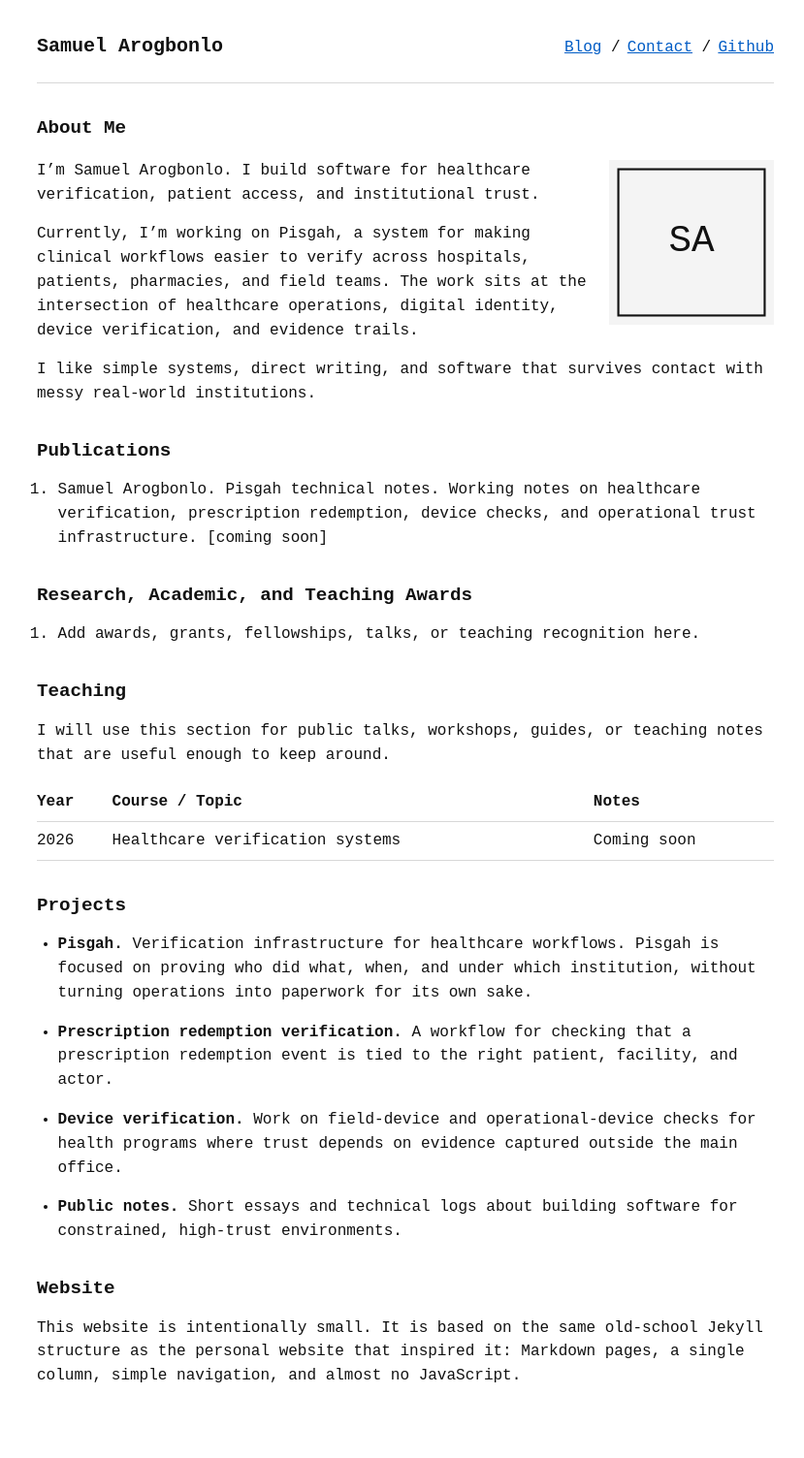
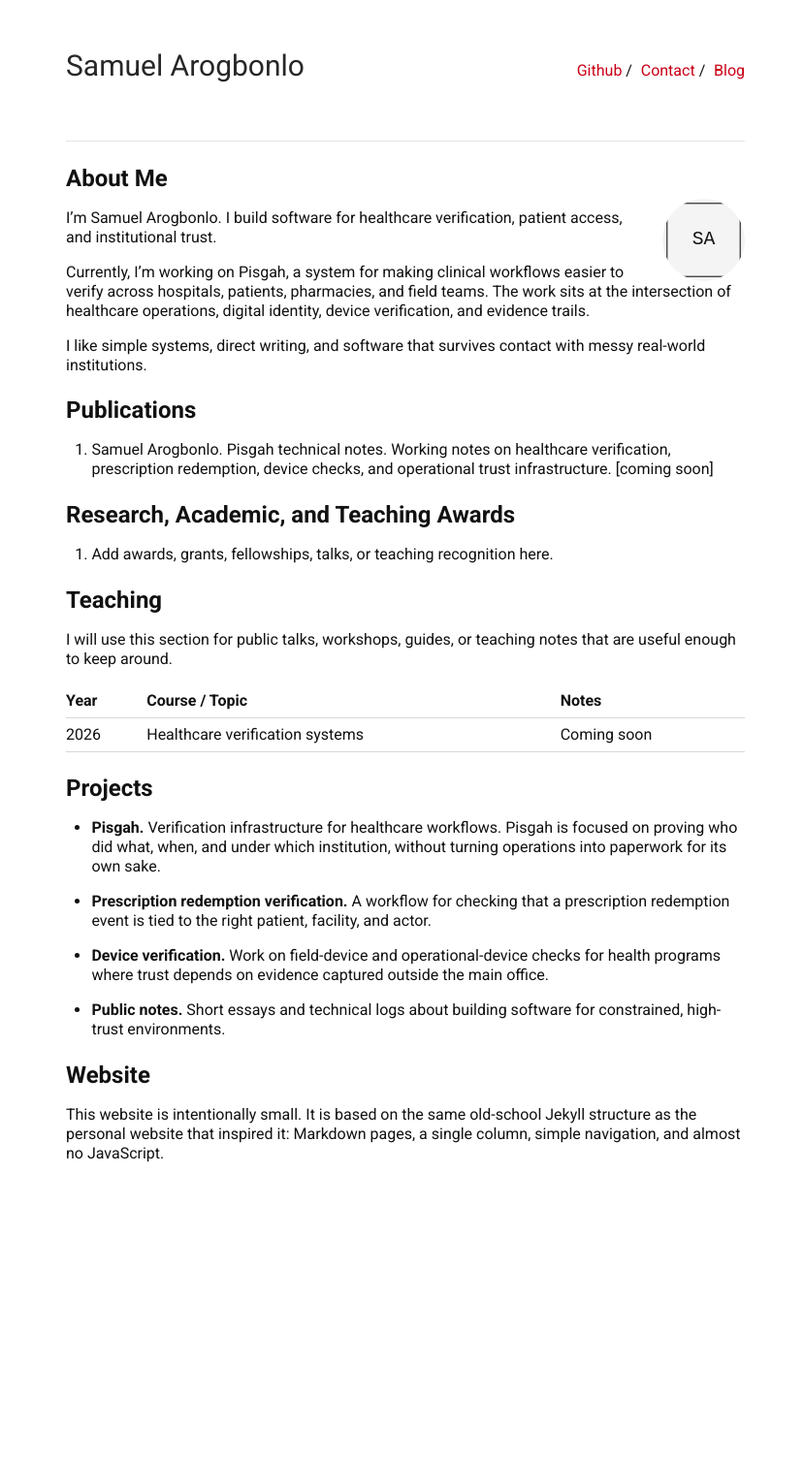
Before and after one commit to samuelarogbonlo/samiel, a Jekyll site: the page built from index.md, in a window 1280 px wide. Shown: the whole page at 97% size, without its empty margins (222-1051 px from the left). Built offline with Jekyll 4.4.1, drawn with Linux system fonts in a browser that asks for light colours; our own code applies the rules of GitHub Pages for plain Markdown files; after the commit the page ends 1272 px from its top, so only the background shows below that.

Commit message:
Match reference typography

```diff
--- a/_includes/head.html
+++ b/_includes/head.html
@@ -4,6 +4,9 @@
   <title>{% if page.title %}{{ page.title }} / {% endif %}{{ site.title }}</title>
   <meta name="description" content="{{ page.description | default: site.description }}">
   {% seo title=false %}
+  <link rel="preconnect" href="https://fonts.googleapis.com">
+  <link rel="preconnect" href="https://fonts.gstatic.com" crossorigin>
+  <link href="https://fonts.googleapis.com/css?family=Roboto:400,700" rel="stylesheet" type="text/css">
   <link rel="stylesheet" href="{{ '/assets/css/main.css' | relative_url }}">
   <link rel="alternate" type="application/rss+xml" title="{{ site.title }}" href="{{ '/feed.xml' | relative_url }}">
 </head>
--- a/_sass/_base.scss
+++ b/_sass/_base.scss
@@ -3,6 +3,7 @@
 }
 
 html {
+  height: 100%;
   font-size: 16px;
 }
 
@@ -10,14 +11,15 @@ body {
   margin: 0;
   background: $background-color;
   color: $text-color;
-  font-family: $mono-font;
-  line-height: 1.55;
+  font-family: $body-font;
+  height: 100%;
+  line-height: 1.25;
 }
 
 .container {
-  width: min(760px, calc(100% - 32px));
+  width: min(700px, calc(100% - 32px));
   margin: 0 auto;
-  padding: 36px 0 56px;
+  padding: 0 0 56px;
 }
 
 .site-header {
@@ -26,10 +28,13 @@ body {
   flex-wrap: wrap;
   gap: 8px 18px;
   justify-content: space-between;
+  padding: 50px 0;
 }
 
 .site-title {
-  font-size: 1.25rem;
+  color: #272727;
+  font-size: 30px;
+  font-weight: 400;
   line-height: 1.2;
   margin: 0;
 }
@@ -42,10 +47,10 @@ body {
 .site-nav ul {
   display: flex;
   flex-wrap: wrap;
-  gap: 0.45rem;
+  gap: 0.55rem;
   list-style: none;
   margin: 0;
-  padding: 0;
+  padding: 5px 0;
 }
 
 .site-nav li {
@@ -53,12 +58,13 @@ body {
 }
 
 h2 {
-  font-size: 1.2rem;
-  margin: 2rem 0 0.8rem;
+  font-size: 24px;
+  line-height: 1.25;
+  margin: 1.35rem 0 1rem;
 }
 
 h3 {
-  font-size: 1rem;
+  font-size: 18px;
   margin: 1.4rem 0 0.5rem;
 }
 
@@ -71,22 +77,25 @@ table {
 
 a {
   color: $accent-color;
+  text-decoration: none;
 }
 
 a:hover,
 a:focus {
-  text-decoration: none;
+  text-decoration: underline;
 }
 
 hr {
   border: 0;
-  border-top: 1px solid $border-color;
-  margin: 1rem 0 1.8rem;
+  border-top: 1px solid rgba(0, 0, 0, 0.1);
+  border-bottom: 1px solid rgba(255, 255, 255, 0.3);
+  height: 0;
+  margin: 0 0 1.35rem;
 }
 
 ol,
 ul {
-  padding-left: 1.35rem;
+  padding-left: 1.65rem;
 }
 
 li {
@@ -111,9 +120,11 @@ th {
 }
 
 .profile-picture {
+  border-radius: 50%;
   float: right;
-  margin: 0.25rem 0 1rem 1.4rem;
-  width: 170px;
+  height: 85px;
+  margin: -10px 0 0 15px;
+  width: 85px;
 }
 
 .muted {
@@ -134,11 +145,11 @@ th {
 @media (max-width: 560px) {
   .container {
     width: min(100% - 24px, 760px);
-    padding-top: 24px;
   }
 
   .site-header {
     display: block;
+    padding: 28px 0;
   }
 
   .site-nav {
@@ -148,8 +159,9 @@ th {
   .profile-picture {
     display: block;
     float: none;
+    height: 85px;
     margin: 0 0 1rem;
-    width: 140px;
+    width: 85px;
   }
 
   .post-date {
--- a/_sass/_vars.scss
+++ b/_sass/_vars.scss
@@ -2,5 +2,5 @@ $text-color: #111;
 $muted-color: #555;
 $border-color: #d8d8d8;
 $background-color: #fff;
-$accent-color: #005cc5;
-$mono-font: "Courier New", Courier, monospace;
+$accent-color: #c90016;
+$body-font: Roboto, Arial, sans-serif;
```
Also changed, not shown: _data/nav.yml (+4 -4 lines).
